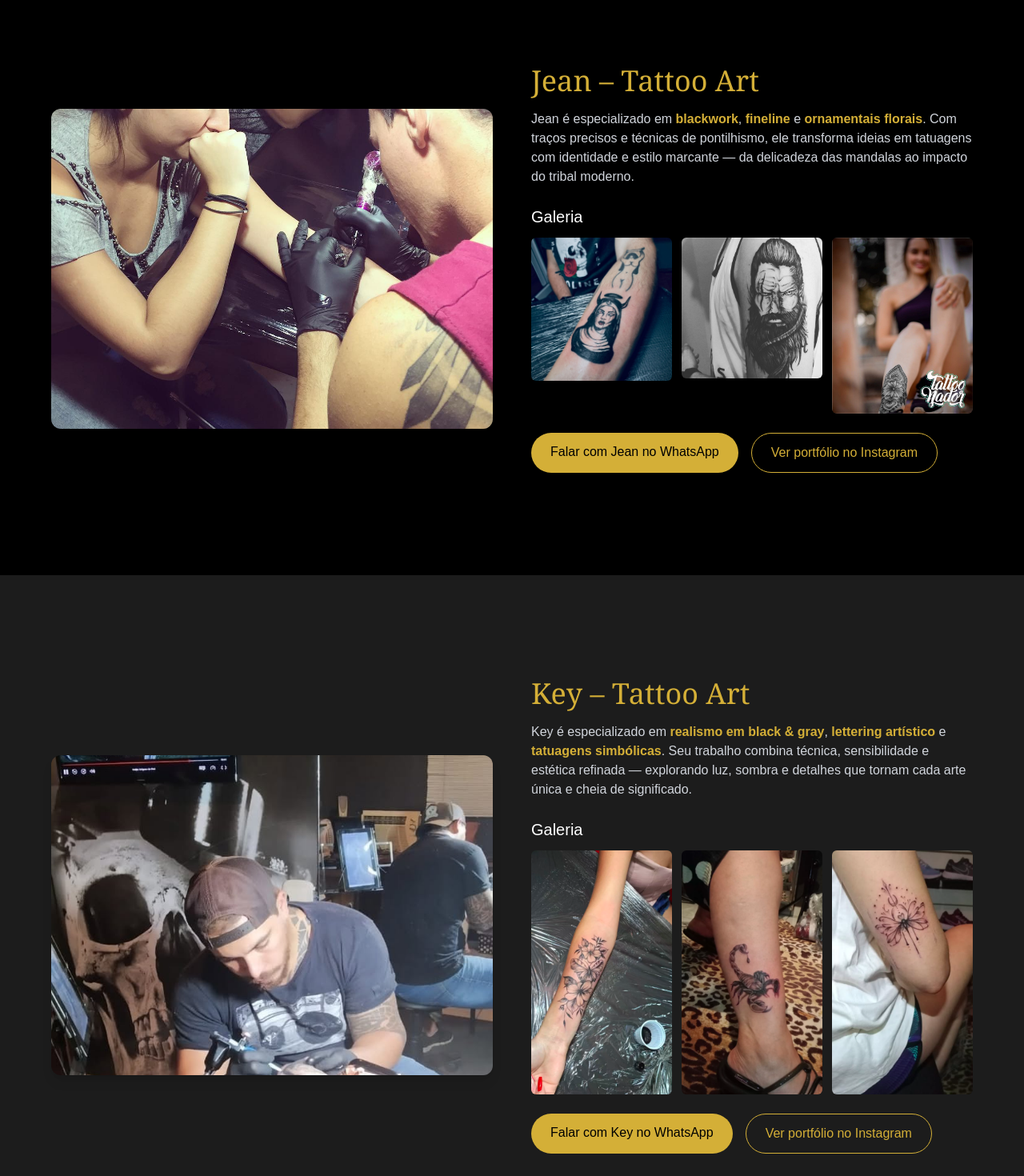
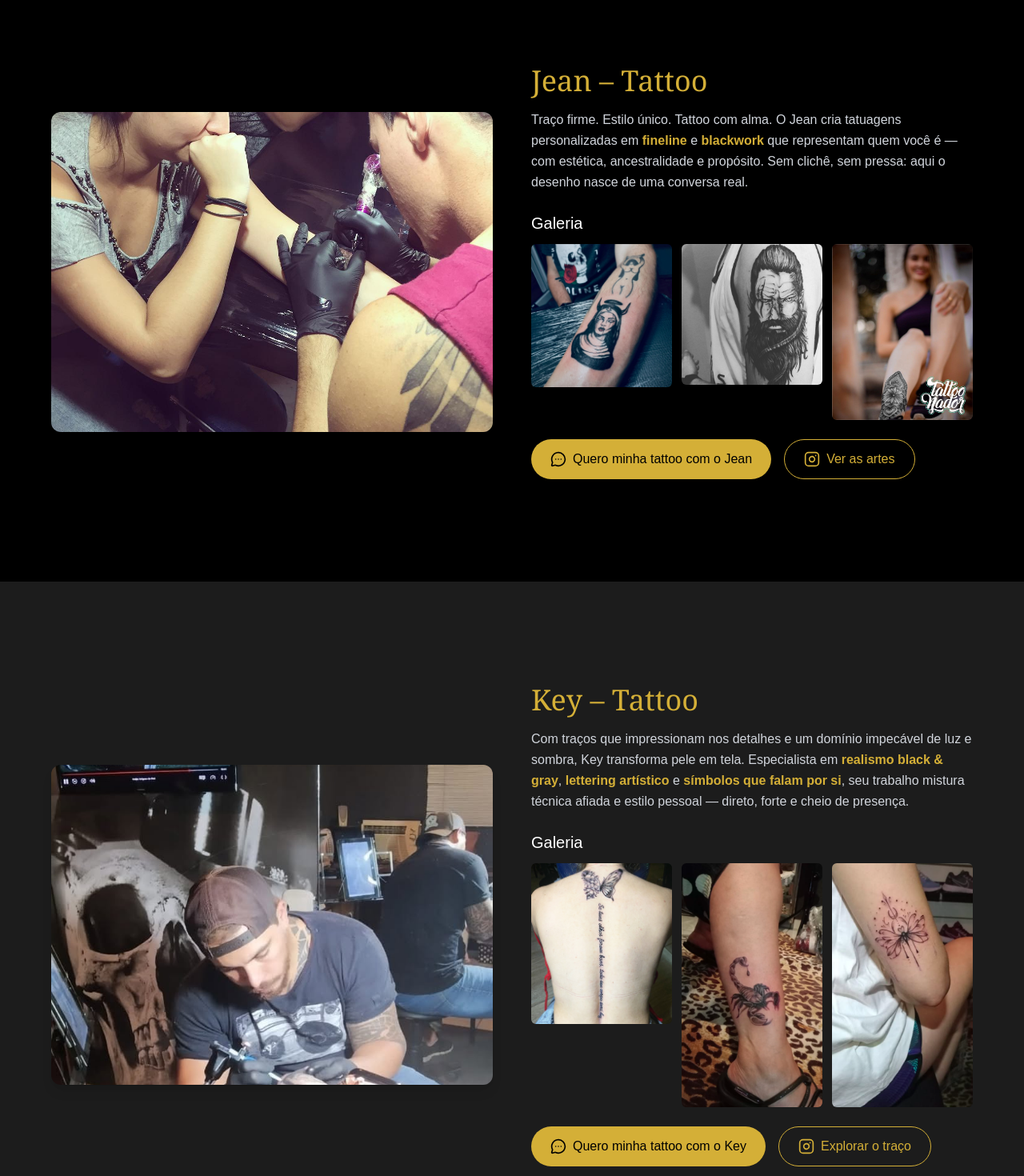
Before and after one commit to RTeixe0/triade-ink-lp, a Next.js app: page / in a window 1280 px wide. Shown: the part 2520-3990 px from the top of the page at 80% size. Built offline with nearby package versions, Linux system fonts and the light colour scheme.

Commit message:
alterado seção do Jean e do Key

```diff
--- a/src/components/Jean.tsx
+++ b/src/components/Jean.tsx
@@ -2,8 +2,21 @@
 
 import { motion } from "framer-motion";
 import Image from "next/image";
+import { useEffect, useState } from "react";
+import { Instagram, MessageCircleMore } from "lucide-react";
 
 export default function Jean() {
+  const [whatsappUrl, setWhatsappUrl] = useState("");
+
+  useEffect(() => {
+    const isMobile = /iPhone|iPad|iPod|Android/i.test(navigator.userAgent);
+    const mobileUrl =
+      "whatsapp://send?phone=5519996565458&text=E%20a%C3%AD%2C%20Jean!%20Curti%20teu%20trampo%20e%20queria%20marcar%20uma%20tattoo%20contigo.";
+    const desktopUrl =
+      "https://wa.me/5519996565458?text=E%20a%C3%AD%2C%20Jean!%20Curti%20teu%20trampo%20e%20queria%20marcar%20uma%20tattoo%20contigo.";
+    setWhatsappUrl(isMobile ? mobileUrl : desktopUrl);
+  }, []);
+
   return (
     <section
       id="jean"
@@ -33,16 +46,16 @@ export default function Jean() {
           transition={{ duration: 0.6 }}
         >
           <h2 className="text-3xl md:text-4xl font-serif text-[#D4AF37] mb-4">
-            Jean – Tattoo Art
+            Jean – Tattoo
           </h2>
-          <p className="text-gray-300 mb-6">
-            Jean é especializado em{" "}
-            <strong className="text-[#D4AF37]">blackwork</strong>,{" "}
+
+          <p className="text-gray-300 mb-6 leading-relaxed">
+            Traço firme. Estilo único. Tattoo com alma. O Jean cria tatuagens
+            personalizadas em{" "}
             <strong className="text-[#D4AF37]">fineline</strong> e{" "}
-            <strong className="text-[#D4AF37]">ornamentais florais</strong>. Com
-            traços precisos e técnicas de pontilhismo, ele transforma ideias em
-            tatuagens com identidade e estilo marcante — da delicadeza das
-            mandalas ao impacto do tribal moderno.
+            <strong className="text-[#D4AF37]">blackwork</strong> que
+            representam quem você é — com estética, ancestralidade e propósito.
+            Sem clichê, sem pressa: aqui o desenho nasce de uma conversa real.
           </p>
 
           <h3 className="text-xl font-medium text-white mb-3">Galeria</h3>
@@ -63,20 +76,23 @@ export default function Jean() {
 
           <div className="flex flex-col sm:flex-row gap-4">
             <a
-              href="https://wa.me/?text=Olá,%20quero%20fazer%20uma%20tattoo%20com%20o%20Jean%20da%20Triade%20Ink!"
+              href={whatsappUrl}
               target="_blank"
               rel="noopener noreferrer"
-              className="inline-block px-6 py-3 bg-[#D4AF37] text-black font-medium rounded-full hover:opacity-90 transition"
+              className="inline-flex items-center justify-center gap-2 px-6 py-3 bg-[#D4AF37] text-black font-medium rounded-full hover:opacity-90 transition"
             >
-              Falar com Jean no WhatsApp
+              <MessageCircleMore className="w-5 h-5" />
+              Quero minha tattoo com o Jean
             </a>
+
             <a
               href="https://www.instagram.com/jeanvinitattoo/"
               target="_blank"
               rel="noopener noreferrer"
-              className="inline-block px-6 py-3 border border-[#D4AF37] text-[#D4AF37] font-medium rounded-full hover:bg-[#D4AF37]/10 transition"
+              className="inline-flex items-center justify-center gap-2 px-6 py-3 border border-[#D4AF37] text-[#D4AF37] font-medium rounded-full hover:bg-[#D4AF37]/10 transition"
             >
-              Ver portfólio no Instagram
+              <Instagram className="w-5 h-5" />
+              Ver as artes
             </a>
           </div>
         </motion.div>
--- a/src/components/Julia.tsx
+++ b/src/components/Julia.tsx
@@ -84,7 +84,7 @@ export default function Julia() {
               className="inline-flex items-center justify-center gap-2 px-6 py-3 bg-[#D4AF37] text-black font-medium rounded-full hover:opacity-90 transition"
             >
               <MessageCircleMore className="w-5 h-5" />
-              Quero meu piercing
+              Quero meu piercing com a Ju
             </a>
 
             <a
--- a/src/components/Key.tsx
+++ b/src/components/Key.tsx
@@ -2,8 +2,21 @@
 
 import { motion } from "framer-motion";
 import Image from "next/image";
+import { useEffect, useState } from "react";
+import { Instagram, MessageCircleMore } from "lucide-react";
 
 export default function Key() {
+  const [whatsappUrl, setWhatsappUrl] = useState("");
+
+  useEffect(() => {
+    const isMobile = /iPhone|iPad|iPod|Android/i.test(navigator.userAgent);
+    const mobileUrl =
+      "whatsapp://send?phone=5519999999999&text=E%20a%C3%AD%2C%20Key!%20Curti%20teu%20trampo%20e%20queria%20agendar%20uma%20tattoo%20contigo.";
+    const desktopUrl =
+      "https://wa.me/5519999999999?text=E%20a%C3%AD%2C%20Key!%20Curti%20teu%20trampo%20e%20queria%20agendar%20uma%20tattoo%20contigo.";
+    setWhatsappUrl(isMobile ? mobileUrl : desktopUrl);
+  }, []);
+
   return (
     <section
       id="key"
@@ -33,17 +46,21 @@ export default function Key() {
           transition={{ duration: 0.6 }}
         >
           <h2 className="text-3xl md:text-4xl font-serif text-[#D4AF37] mb-4">
-            Key – Tattoo Art
+            Key – Tattoo
           </h2>
-          <p className="text-gray-300 mb-6">
-            Key é especializado em{" "}
-            <strong className="text-[#D4AF37]">realismo em black & gray</strong>
-            ,<strong className="text-[#D4AF37]"> lettering artístico</strong> e{" "}
-            <strong className="text-[#D4AF37]">tatuagens simbólicas</strong>.
-            Seu trabalho combina técnica, sensibilidade e estética refinada —
-            explorando luz, sombra e detalhes que tornam cada arte única e cheia
-            de significado.
+
+          <p className="text-gray-300 mb-6 leading-relaxed">
+            Com traços que impressionam nos detalhes e um domínio impecável de
+            luz e sombra, Key transforma pele em tela. Especialista em{" "}
+            <strong className="text-[#D4AF37]">realismo black & gray</strong>,{" "}
+            <strong className="text-[#D4AF37]">lettering artístico</strong> e{" "}
+            <strong className="text-[#D4AF37]">
+              símbolos que falam por si
+            </strong>
+            , seu trabalho mistura técnica afiada e estilo pessoal — direto,
+            forte e cheio de presença.
           </p>
+
           <h3 className="text-xl font-medium text-white mb-3">Galeria</h3>
           <div className="grid grid-cols-3 gap-3 mb-6">
             {["tattoo-key1.jpg", "tattoo-key2.jpg", "tattoo-key3.jpg"].map(
@@ -62,20 +79,23 @@ export default function Key() {
 
           <div className="flex flex-col sm:flex-row gap-4">
             <a
-              href="https://wa.me/?text=Olá,%20quero%20fazer%20uma%20tattoo%20com%20o%20Key%20da%20Triade%20Ink!"
+              href={whatsappUrl}
               target="_blank"
               rel="noopener noreferrer"
-              className="inline-block px-6 py-3 bg-[#D4AF37] text-black font-medium rounded-full hover:opacity-90 transition"
+              className="inline-flex items-center justify-center gap-2 px-6 py-3 bg-[#D4AF37] text-black font-medium rounded-full hover:opacity-90 transition"
             >
-              Falar com Key no WhatsApp
+              <MessageCircleMore className="w-5 h-5" />
+              Quero minha tattoo com o Key
             </a>
+
             <a
               href="https://www.instagram.com/keyarttatoo/"
               target="_blank"
               rel="noopener noreferrer"
-              className="inline-block px-6 py-3 border border-[#D4AF37] text-[#D4AF37] font-medium rounded-full hover:bg-[#D4AF37]/10 transition"
+              className="inline-flex items-center justify-center gap-2 px-6 py-3 border border-[#D4AF37] text-[#D4AF37] font-medium rounded-full hover:bg-[#D4AF37]/10 transition"
             >
-              Ver portfólio no Instagram
+              <Instagram className="w-5 h-5" />
+              Explorar o traço
             </a>
           </div>
         </motion.div>
```
Also changed, not shown: public/tattoo-key1.jpg.
